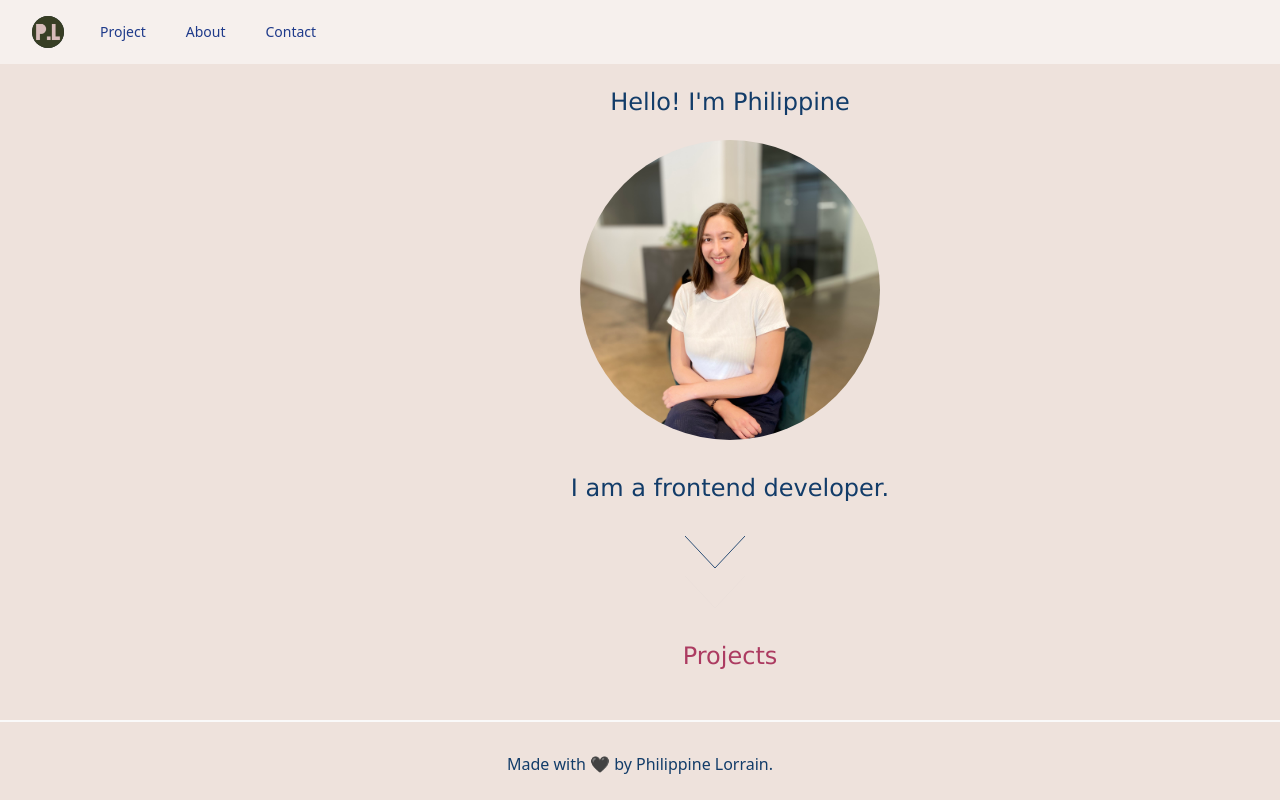
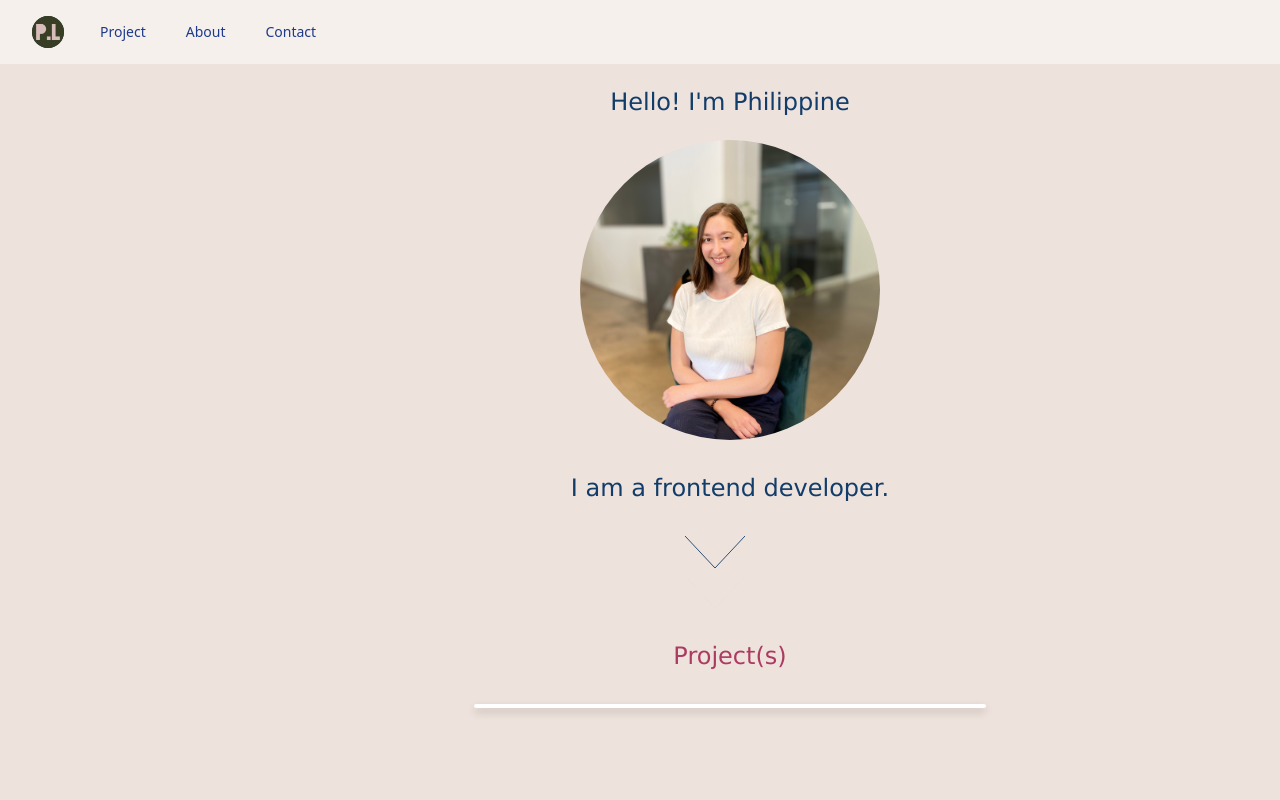
Before and after one commit to Plorrain/my-own-personnal-app, a React (Create React App) app: page / in a window 1280 px wide. Shown: the top 800 px of the page. Built offline with nearby package versions, Linux system fonts and the light colour scheme.

Commit message:
App + Card : implementing card component, trying to put the image in it-> code is a mess but still needs to be committed

```diff
--- a/src/App.js
+++ b/src/App.js
@@ -2,9 +2,10 @@ import React, { Fragment } from "react";
 
 import NavBar from "./components/UI/NavBar";
 import FallingArrow from "./components/UI/FallingArrow";
-import Footer from "./components/UI/Footer";
+import Card from "./components/UI/Card";
+// import Footer from "./components/UI/Footer";
 
-const App = () => {
+const App = (props) => {
   return (
     <Fragment>
       <NavBar />
@@ -18,14 +19,15 @@ const App = () => {
         </div>
 
         {/* image exists only in CSS/if it breaks will need to come back here in <img /> */}
-        <div className="image-background"></div>
+        <div className="image-profile"></div>
         <div className="content">
           <p>I am a frontend developer.</p>
         </div>
         <FallingArrow />
-        <div className="title">Projects</div>
+        <div className="title">Project(s)</div>
+        <Card className="image-brunchtime" />
       </div>
-      <Footer />
+      {/* <Footer /> */}
       {/* <a href="https://www.brunchtime.live/" target="blank">
           Brunchtime
         </a> */}
--- /dev/null
+++ b/src/components/UI/Card.css
@@ -0,0 +1,15 @@
+.card {
+  box-shadow: 0 4px 8px 0 rgba(0,0,0,0.2);
+  transition: 0.3s;
+  width: 40%;
+  border-radius: 10px;
+  background-color: white;
+}
+
+.card:hover {
+  box-shadow: 0 8px 16px 0 rgba(0,0,0,0.2);
+}
+
+.card-content {
+  padding: 2px 16px;
+}
--- /dev/null
+++ b/src/components/UI/Card.js
@@ -0,0 +1,15 @@
+import { Fragment } from "react";
+
+import './Card.css';
+
+const Card = (props) => {
+  return (
+    <Fragment>
+      <div className="card">
+        <div className="card-content">{props.children}</div>
+      </div>
+    </Fragment>
+  );
+};
+
+export default Card;
--- a/src/index.css
+++ b/src/index.css
@@ -38,7 +38,7 @@ body {
 
 /* image */
 
-.image-background {
+.image-profile {
   background-image: url("./images/profile-picture.png");
   background-repeat: no-repeat;
   background-size: cover;
@@ -50,6 +50,15 @@ body {
   display: block;
   margin-left: auto;
   margin-right: auto;
+}
+
+.image-brunchtime {
+  background-image: url('./images/Brunchtime-picture.png');
+  background-repeat: no-repeat;
+  background-size: cover;
+  background-position: center;
+  width: 300px;
+  height: 300px;
 }
 
 /* content */
```
Also changed, not shown: public/images/Brunchtime picture.png (added), src/images/Brunchtime-picture.png (added).
